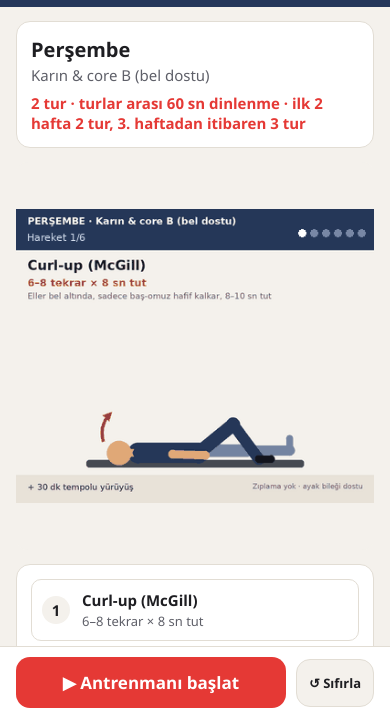
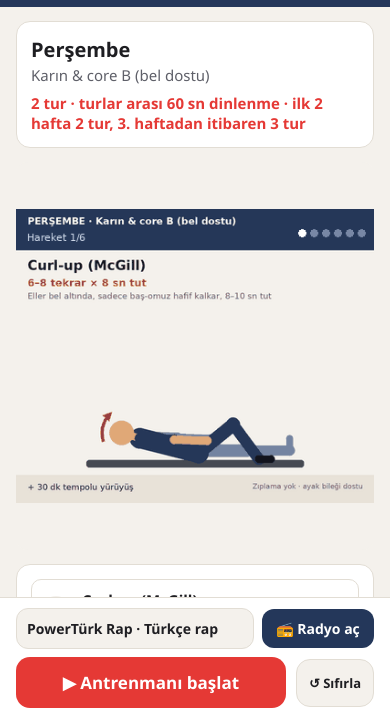
Before and after one commit to mertaltunokk-byte/antrenman, a plain HTML site: page index.html in a window 390 px wide. Shown: the part 103-814 px from the top of the page. Drawn offline with Linux system fonts and the light colour scheme.

Commit message:
Canlı radyo: pop ve rap istasyonları
Co-Authored-By: Claude Opus 5.5 <noreply@anthropic.com>
Claude-Session: https://claude.ai/code/session_01JcVfAzLE5djgvaYpMAEmdG

```diff
--- a/index.html
+++ b/index.html
@@ -38,7 +38,7 @@ nav{display:grid;grid-template-columns:repeat(6,1fr);gap:4px;padding:6px max(10p
 nav button{border:0;border-radius:10px;padding:10px 2px;font:600 13px var(--font);background:rgba(255,255,255,.1);color:#dfe6f3;cursor:pointer}
 nav button[aria-selected="true"]{background:#fff;color:var(--navy)}
 nav button .today{display:block;font-size:10px;font-weight:500;opacity:.8}
-main{padding:14px max(16px,env(safe-area-inset-left,0px)) 120px;max-width:640px;margin:0 auto;display:grid;gap:14px}
+main{padding:14px max(16px,env(safe-area-inset-left,0px)) 175px;max-width:640px;margin:0 auto;display:grid;gap:14px}
 .card{background:var(--card);border:1px solid var(--line);border-radius:14px;padding:14px}
 .gif{width:100%;border-radius:12px;display:block;background:#f4f1ec}
 h2{margin:0 0 2px;font-size:20px}
@@ -131,6 +131,11 @@ footer.player{position:fixed;left:0;right:0;bottom:0;z-index:6;background:var(--
 .pitem.on .box{background:var(--ok);border-color:var(--ok)}
 .pitem.on .txt{text-decoration:line-through;opacity:.6}
 .plate{margin-top:12px;padding:12px;border-radius:12px;background:var(--bg);border:1px solid var(--line);line-height:1.5}
+.radio{display:flex;gap:8px;align-items:center;margin-bottom:8px}
+.radio select{flex:1;min-width:0;border:1px solid var(--line);border-radius:12px;padding:10px;font:600 14px var(--font);background:var(--bg);color:var(--ink);-webkit-appearance:none;appearance:none}
+.radio button{flex:none;border:0;border-radius:12px;padding:10px 14px;font:800 14px var(--font);background:var(--navy);color:#fff;cursor:pointer;min-width:112px}
+.radio button.on{background:#2e7d4f}
+.radio button:disabled{opacity:.45}
 .now{font-size:12px;color:var(--muted);margin-top:6px;min-height:16px}
 .now a{color:var(--navy2)}
 button:focus-visible{outline:3px solid var(--red);outline-offset:2px}
@@ -198,6 +203,7 @@ button:focus-visible{outline:3px solid var(--red);outline-offset:2px}
 </main>
 <video id="keepAwake" src="uyanik.mp4" muted playsinline loop preload="auto" style="position:fixed;width:1px;height:1px;opacity:0;pointer-events:none;left:0;bottom:0"></video>
 <footer class="player">
+  <div class="radio"><select id="radioSel" aria-label="Radyo istasyonu"></select><button id="radioBtn">📻 Radyo aç</button></div>
   <div class="pl">
     <button class="start" id="startBtn">▶ Antrenmanı başlat</button>
     <button class="skip reset" id="resetBtn">↺ Sıfırla</button>
@@ -600,6 +606,40 @@ $("resetBtn").onclick = ()=>{
   clearTimeout(resetArm); resetArm=null; b.textContent="↺ Sıfırla"; b.classList.remove("confirm"); resetAll();
 };
 
+// ---------- Canlı radyo ----------
+const RADIOS=[
+ {id:"powerturkrap", n:"PowerTürk Rap · Türkçe rap", u:"https://listen.powerapp.com.tr/powerturkrap/mpeg/icecast.audio"},
+ {id:"n1turkrap", n:"Number1 Türk Rap · Türkçe rap", u:"https://dijimedya.radyotvonline.net/turkrap"},
+ {id:"powerturk", n:"Power Türk · Türkçe pop", u:"https://listen.powerapp.com.tr/powerturk/mpeg/icecast.audio"},
+ {id:"fenomen", n:"Radyo Fenomen · hit pop", u:"https://live.radyofenomen.com/fenomen/128/icecast.audio"},
+ {id:"powerpop", n:"Power Pop · yabancı pop", u:"https://listen.powerapp.com.tr/powerpop/mpeg/icecast.audio"},
+ {id:"capitalxtra", n:"Capital XTRA · yabancı rap / hip-hop", u:"https://media-the.musicradio.com/CapitalXTRALondonMP3"}
+];
+const radio=new Audio(); radio.preload="none"; radio.setAttribute("playsinline","");
+let radioWant=false, radioRetry=null;
+function radioCur(){ return RADIOS.find(r=>r.id===$("radioSel").value)||RADIOS[0]; }
+function radioUI(state){ const b=$("radioBtn"), off=!navigator.onLine;
+  b.disabled=off && !radioWant;
+  b.classList.toggle("on", state==="playing");
+  b.textContent = off&&!radioWant ? "İnternet yok" : state==="playing" ? "■ Radyo kapat" : state==="loading" ? "Bağlanıyor…" : "📻 Radyo aç"; }
+function radioPlay(){ const r=radioCur(); radioWant=true; clearTimeout(radioRetry);
+  radio.src=r.u+(r.u.includes("?")?"&":"?")+"t="+Date.now(); radioUI("loading");
+  const p=radio.play(); if(p) p.catch(()=>{ radioWant=false; radioUI("stopped"); $("now").textContent="Radyo başlatılamadı, tekrar dokun."; });
+  try{ if("mediaSession" in navigator) navigator.mediaSession.metadata=new MediaMetadata({title:r.n.split(" · ")[0], artist:"Canlı radyo", artwork:[{src:"icon-512.png",sizes:"512x512",type:"image/png"}]}); }catch(e){} }
+function radioStop(){ radioWant=false; clearTimeout(radioRetry); try{ radio.pause(); radio.removeAttribute("src"); radio.load(); }catch(e){} radioUI("stopped"); }
+radio.addEventListener("playing",()=>{ radioWant=true; radioUI("playing"); });
+radio.addEventListener("waiting",()=>{ if(radioWant) radioUI("loading"); });
+radio.addEventListener("error",()=>{ if(!radioWant) return; radioUI("loading"); clearTimeout(radioRetry);
+  radioRetry=setTimeout(()=>{ if(!radioWant) return; if(navigator.onLine) radioPlay(); else { radioWant=false; radioUI("stopped"); } },4000);
+  $("now").textContent="Radyo bağlantısı koptu, yeniden deneniyor…"; });
+radio.addEventListener("pause",()=>{ if(radioWant && !radio.error && radio.src) { radioWant=false; radioUI("stopped"); } });
+$("radioSel").innerHTML=RADIOS.map(r=>`<option value="${r.id}">${r.n}</option>`).join("");
+$("radioSel").value=store.get("gobek-radyo")||RADIOS[0].id;
+$("radioSel").onchange=()=>{ store.set("gobek-radyo",$("radioSel").value); if(radioWant) radioPlay(); };
+$("radioBtn").onclick=()=>{ unlockAudio(); radioWant ? radioStop() : radioPlay(); };
+window.addEventListener("online",()=>radioUI(radioWant?"loading":"stopped"));
+window.addEventListener("offline",()=>{ if(!radioWant) radioUI("stopped"); });
+radioUI("stopped");
 // ---------- Yedek (ilerlemeyi taşıma) ----------
 function b64e(str){ return btoa(unescape(encodeURIComponent(str))); }
 function b64d(str){ return decodeURIComponent(escape(atob(str))); }
--- a/sw.js
+++ b/sw.js
@@ -1,5 +1,5 @@
 // Uygulama dosyalarını telefona kaydeder; internet olmadan da açılır.
-const CACHE = "antrenman-v1";
+const CACHE = "antrenman-v2";
 const FILES = ["./", "index.html", "manifest.webmanifest", "uyanik.mp4",  "apple-touch-icon.png",  "carsamba_0.png",  "carsamba_1.png",  "carsamba_2.png",  "carsamba_3.png",  "ch_climber.png",  "ch_cross.png",  "ch_forearm.png",  "ch_highknee.png",  "ch_plank.png",  "ch_seated.png",  "cuma_0.png",  "cuma_1.png",  "cuma_2.png",  "cuma_3.png",  "cuma_4.png",  "icon-192.png",  "icon-512.png",  "pazartesi_0.png",  "pazartesi_1.png",  "pazartesi_2.png",  "pazartesi_3.png",  "pazartesi_4.png",  "persembe_0.png",  "persembe_1.png",  "persembe_2.png",  "persembe_3.png",  "persembe_4.png",  "sali_0.png",  "sali_1.png",  "sali_2.png",  "sali_3.png",  "sali_4.png",  "wallsit_deep.png",  "wallsit_half.png"];
 self.addEventListener("install", e => {
   e.waitUntil(caches.open(CACHE).then(c => c.addAll(FILES)).then(() => self.skipWaiting()));
```
